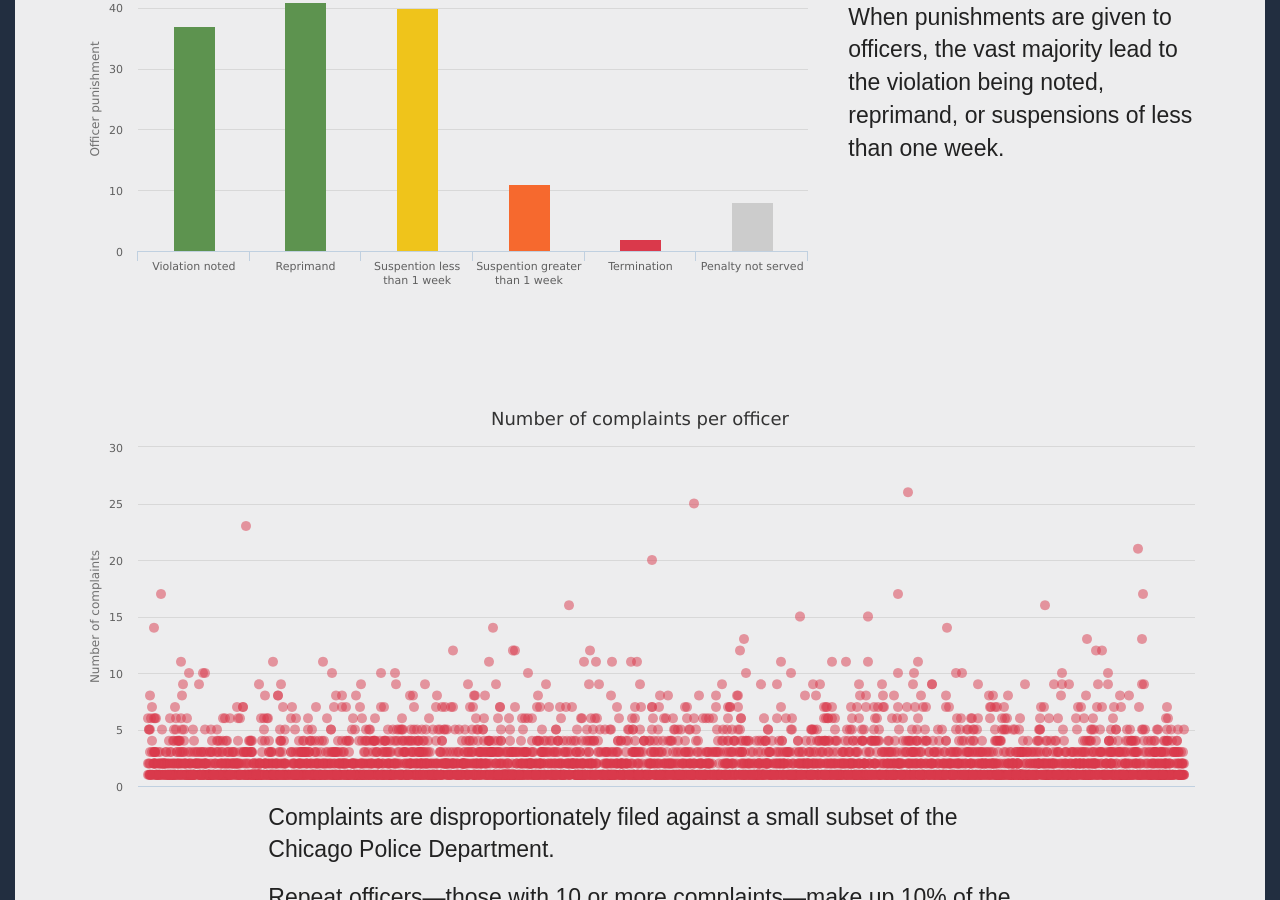
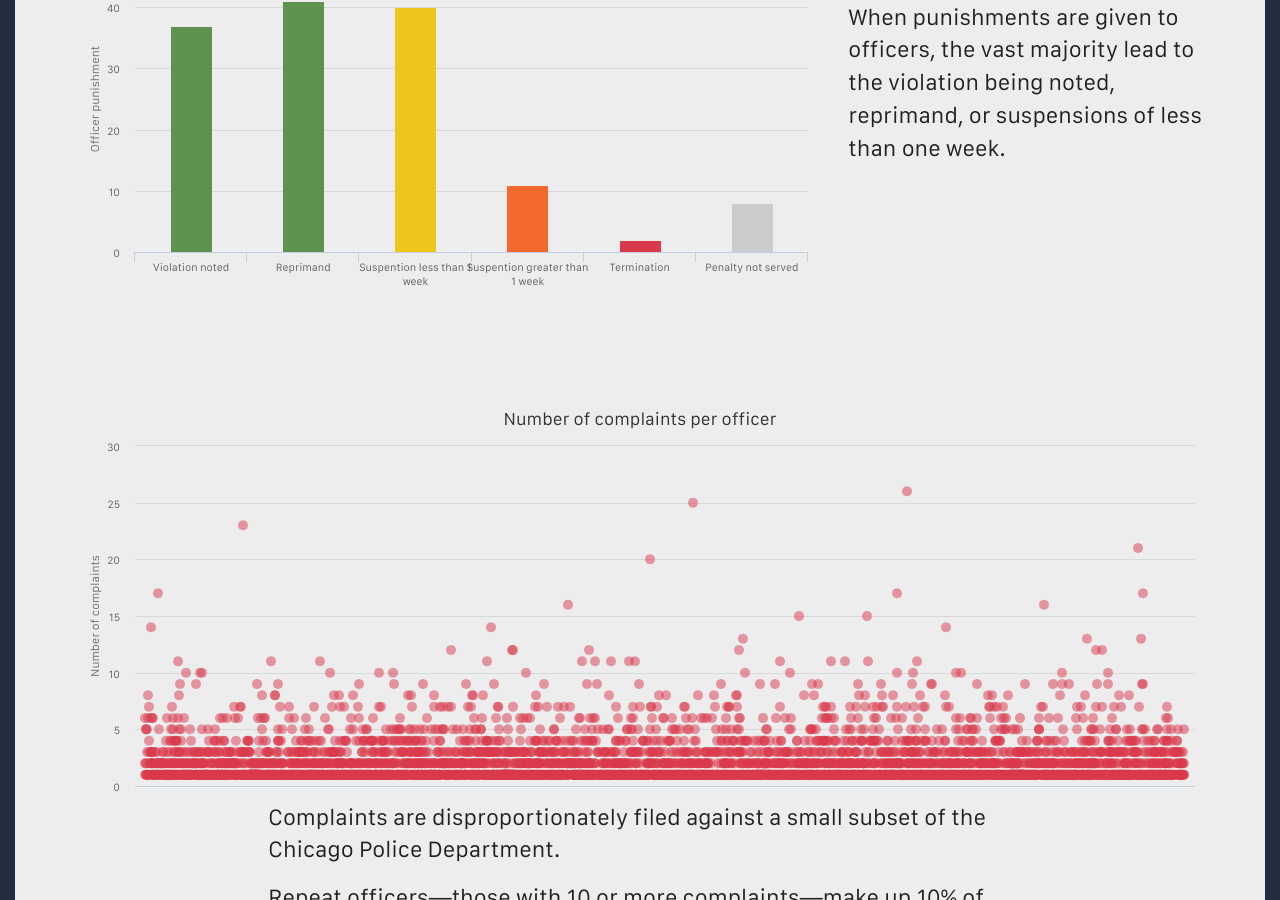
Before and after one commit to datamade/cpdb-splash, a Jekyll site: the page built from index.html, in a window 1280 px wide and 900 px high, scrolled down 1925 px. Built offline with Jekyll 4.4.1, drawn with Linux system fonts in a browser that asks for light colours; nearby versions of some CDN libraries; some web fonts are replaced.

Commit message:
fixed font reference

```diff
--- a/css/sf-font.css
+++ b/css/sf-font.css
@@ -5,12 +5,12 @@
 
 @font-face {
   font-family: 'San Francisco Text';
-  src: url('sanfranciscotext-regular-webfont.eot');
-  src: url('./sanfranciscotext-regular-webfont.eot?#iefix') format('embedded-opentype'),
-       url('./sanfranciscotext-regular-webfont.woff2') format('woff2'),
-       url('./sanfranciscotext-regular-webfont.woff') format('woff'),
-       url('./sanfranciscotext-regular-webfont.ttf') format('truetype'),
-       url('./sanfranciscotext-regular-webfont.svg#San Francisco Text regular') format('svg');
+  src: url('../fonts/sanfranciscotext-regular-webfont.eot');
+  src: url('../fonts/sanfranciscotext-regular-webfont.eot?#iefix') format('embedded-opentype'),
+       url('../fonts/sanfranciscotext-regular-webfont.woff2') format('woff2'),
+       url('../fonts/sanfranciscotext-regular-webfont.woff') format('woff'),
+       url('../fonts/sanfranciscotext-regular-webfont.ttf') format('truetype'),
+       url('../fonts/sanfranciscotext-regular-webfont.svg#San Francisco Text regular') format('svg');
   font-weight: 400;
   font-style: normal;
 }
@@ -18,35 +18,35 @@
 @font-face {
   font-family: 'San Francisco Text';
   src: url('sanfranciscotext-regularitalic-webfont.eot');
-  src: url('./sanfranciscotext-regularitalic-webfont.eot?#iefix') format('embedded-opentype'),
-       url('./sanfranciscotext-regularitalic-webfont.woff2') format('woff2'),
-       url('./sanfranciscotext-regularitalic-webfont.woff') format('woff'),
-       url('./sanfranciscotext-regularitalic-webfont.ttf') format('truetype'),
-       url('./sanfranciscotext-regularitalic-webfont.svg#San Francisco Text italic') format('svg');
+  src: url('../fonts/sanfranciscotext-regularitalic-webfont.eot?#iefix') format('embedded-opentype'),
+       url('../fonts/sanfranciscotext-regularitalic-webfont.woff2') format('woff2'),
+       url('../fonts/sanfranciscotext-regularitalic-webfont.woff') format('woff'),
+       url('../fonts/sanfranciscotext-regularitalic-webfont.ttf') format('truetype'),
+       url('../fonts/sanfranciscotext-regularitalic-webfont.svg#San Francisco Text italic') format('svg');
   font-weight: 400;
   font-style: italic;
 }
 
 @font-face {
   font-family: 'San Francisco Text';
-  src: url('./sanfranciscotext-bold-webfont.eot');
-  src: url('./sanfranciscotext-bold-webfont.eot?#iefix') format('embedded-opentype'),
-       url('./sanfranciscotext-bold-webfont.woff2') format('woff2'),
-       url('./sanfranciscotext-bold-webfont.woff') format('woff'),
-       url('./sanfranciscotext-bold-webfont.ttf') format('truetype'),
-       url('./sanfranciscotext-bold-webfont.svg#San Francisco Text bold') format('svg');
+  src: url('../fonts/sanfranciscotext-bold-webfont.eot');
+  src: url('../fonts/sanfranciscotext-bold-webfont.eot?#iefix') format('embedded-opentype'),
+       url('../fonts/sanfranciscotext-bold-webfont.woff2') format('woff2'),
+       url('../fonts/sanfranciscotext-bold-webfont.woff') format('woff'),
+       url('../fonts/sanfranciscotext-bold-webfont.ttf') format('truetype'),
+       url('../fonts/sanfranciscotext-bold-webfont.svg#San Francisco Text bold') format('svg');
   font-weight: 700;
   font-style: normal;
 }
 
 @font-face {
   font-family: 'San Francisco Text';
-  src: url('./sanfranciscotext-bolditalic-webfont.eot');
-  src: url('./sanfranciscotext-bolditalic-webfont.eot?#iefix') format('embedded-opentype'),
-       url('./sanfranciscotext-bolditalic-webfont.woff2') format('woff2'),
-       url('./sanfranciscotext-bolditalic-webfont.woff') format('woff'),
-       url('./sanfranciscotext-bolditalic-webfont.ttf') format('truetype'),
-       url('./sanfranciscotext-bolditalic-webfont.svg#San Francisco Text bold_italic') format('svg');
+  src: url('../fonts/sanfranciscotext-bolditalic-webfont.eot');
+  src: url('../fonts/sanfranciscotext-bolditalic-webfont.eot?#iefix') format('embedded-opentype'),
+       url('../fonts/sanfranciscotext-bolditalic-webfont.woff2') format('woff2'),
+       url('../fonts/sanfranciscotext-bolditalic-webfont.woff') format('woff'),
+       url('../fonts/sanfranciscotext-bolditalic-webfont.ttf') format('truetype'),
+       url('../fonts/sanfranciscotext-bolditalic-webfont.svg#San Francisco Text bold_italic') format('svg');
   font-weight: 700;
   font-style: italic;
 }
--- a/js/charts.js
+++ b/js/charts.js
@@ -2,7 +2,10 @@
     $('#chart-findings-1').highcharts({
         chart: {
             backgroundColor: "#EDEDEE",
-            type: 'pie'
+            type: 'pie',
+            style: {
+                fontFamily: "'San Francisco Text', serif"
+            }
         },
         credits: {
             enabled: false
@@ -26,7 +29,7 @@
             }
         },
         series: [{
-            name: "Brands",
+            startAngle: -45,
             colorByPoint: true,
             data: [{
                 name: "No punishment given",
@@ -46,7 +49,10 @@
         chart: {
             type: 'scatter',
             zoomType: 'xy',
-            backgroundColor: "#EDEDEE"
+            backgroundColor: "#EDEDEE",
+            style: {
+                fontFamily: "'San Francisco Text', serif"
+            }
         },
         credits: {
             enabled: false
@@ -103,7 +109,10 @@
     $('#chart-findings-3').highcharts({
         chart: {
             type: 'column',
-            backgroundColor: "#EDEDEE"
+            backgroundColor: "#EDEDEE",
+            style: {
+                fontFamily: "'San Francisco Text', serif"
+            }
         },
         credits: {
             enabled: false
@@ -153,7 +162,10 @@
     $('#chart-findings-4').highcharts({
         chart: {
             type: 'column',
-            backgroundColor: "#EDEDEE"
+            backgroundColor: "#EDEDEE",
+            style: {
+                fontFamily: "'San Francisco Text', serif"
+            }
         },
         credits: {
             enabled: false
@@ -203,7 +215,10 @@
     $('#chart-findings-5').highcharts({
         chart: {
             type: 'column',
-            backgroundColor: "#EDEDEE"
+            backgroundColor: "#EDEDEE",
+            style: {
+                fontFamily: "'San Francisco Text', serif"
+            }
         },
         credits: {
             enabled: false
```
